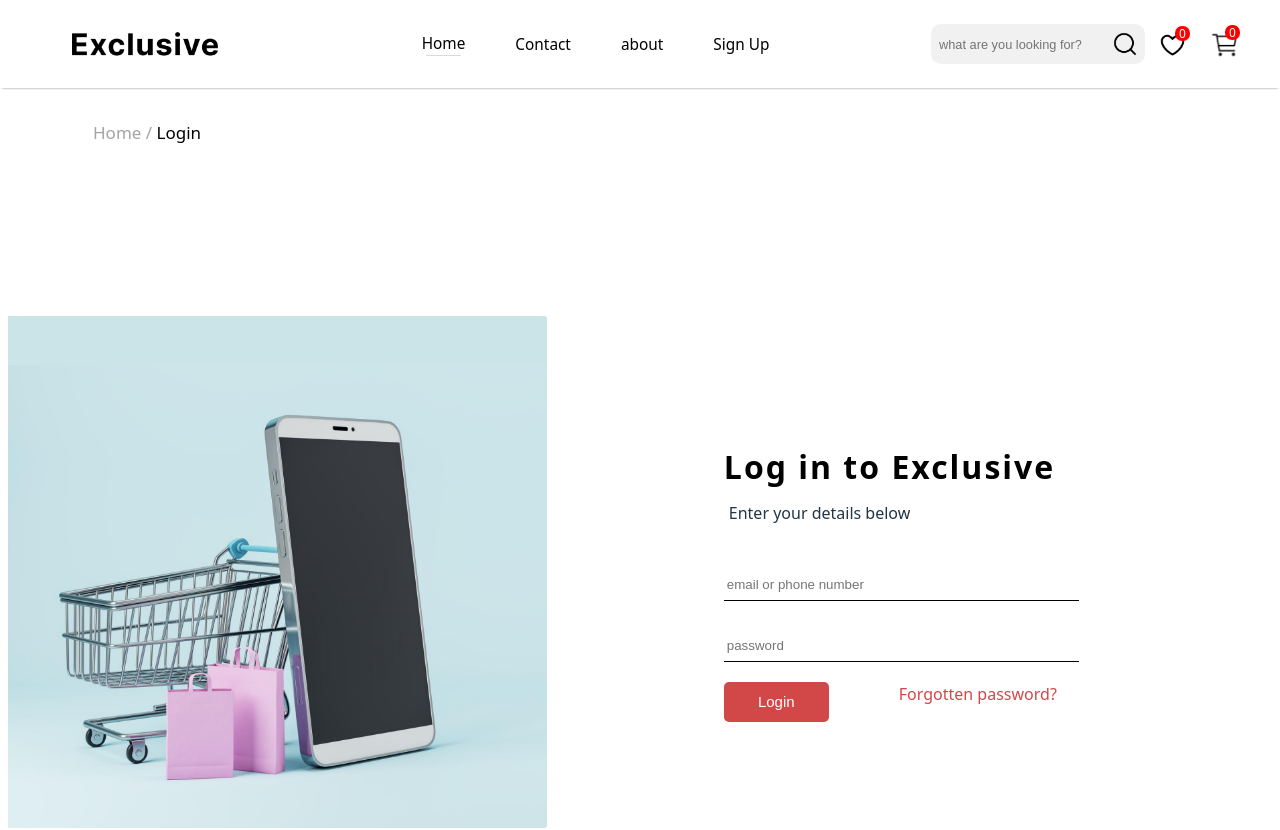
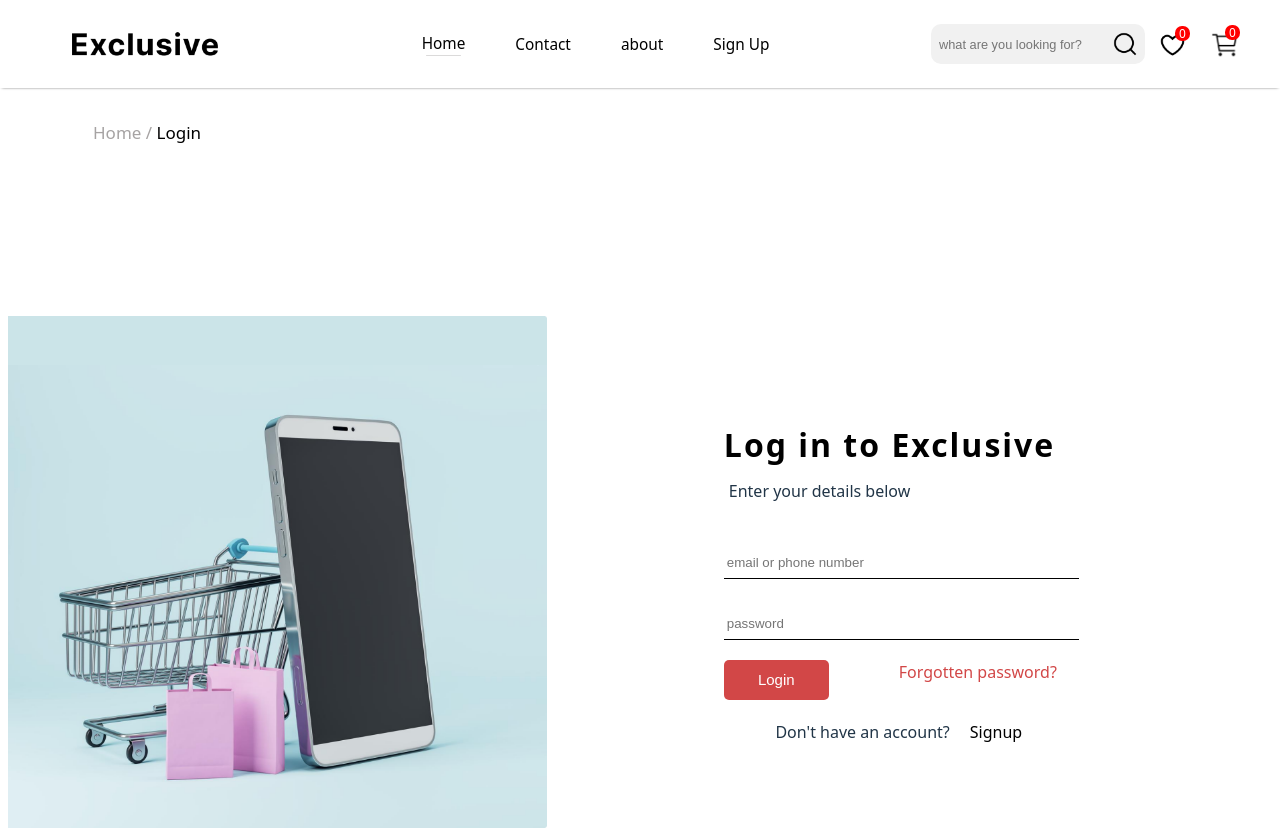
Before and after one commit to XHris2005/Exclusive, a React (Vite) app: page /Login in a window 1280 px wide. Shown: the top 830 px of the page. Built offline with nearby package versions, Linux system fonts and the light colour scheme.

Commit message:
changed backgrounf for dark mode

```diff
--- a/src/App.css
+++ b/src/App.css
@@ -0,0 +1,3 @@
+div{
+    background-color: white;
+}
--- a/src/App.jsx
+++ b/src/App.jsx
@@ -20,7 +20,7 @@ function App() {
   const [count, setCount] = useState(0)
 
   return (
-    <>
+    <div>
       <BrowserRouter>
         <Navbar></Navbar>
         <Routes>
@@ -42,7 +42,7 @@ function App() {
         <Footer></Footer>
       </BrowserRouter>
 
-    </>
+    </div>
   )
 }
 
--- a/src/Components/Footer/Footer.css
+++ b/src/Components/Footer/Footer.css
@@ -26,6 +26,7 @@ h3{
     display: flex;
     flex-direction: column;
     width: 250px;
+    background-color: black;
 }
 .footer_container .exclusive .mail{
     width: 200px;
@@ -35,6 +36,7 @@ h3{
     align-items: center;
     margin-top: 10px;
     padding-right: 5px;
+    background-color: black;
 }
 .footer_container .exclusive .mail input{
     height: 30px;
@@ -52,21 +54,25 @@ h3{
     display: flex;
     flex-direction: column;
     width: 250px;
+    background-color: black;
 }
 .footer_container .account{
     display: flex;
     flex-direction: column;
     width: 200px;
+    background-color: black;
 }
 .footer_container .quick_link {
     display: flex;
     flex-direction: column;
     width: 200px;
+    background-color: black;
 }
 .footer_container .download {
     display: flex;
     flex-direction: column;
     width: 270px;
+    background-color: black;
 }
 .footer_container .download .download_options{
     display: flex;
@@ -74,10 +80,12 @@ h3{
     width: 250px;
     gap: 2%;
     box-sizing: border-box;
+    background-color: black;
 }
 .footer_container .download .download_options .qr_code{
     display: flex;
     width: 50%;
+    background-color: black;
 }
 .footer_container .download .download_options .qr_code img{
     width: 90px;
@@ -88,6 +96,7 @@ h3{
     width: 50%;
     box-sizing: border-box;
     border: 1px solid white;
+    background-color: black;
 }
 .footer_container .download .download_options .p_a_store .play_store{
     display: flex;
@@ -95,6 +104,7 @@ h3{
     width: 100%;
     box-sizing: border-box;
     align-items: center;
+    background-color: black;
 }
 .footer_container .download .download_options .p_a_store .play_store img{
     width: 120px;
@@ -105,6 +115,7 @@ h3{
     width: 100%;
     box-sizing: border-box;
     align-items: center;
+    background-color: black;
 }
 .footer_container .download .download_options .p_a_store .app_store img {
     width: 120px;
@@ -114,6 +125,7 @@ h3{
     width: 80%;
     grid-template-columns: repeat(4, 1fr);
     margin-top: 10px;
+    background-color: black;
 }
 .footer_container .download .socials img{
     width: 30px;
--- a/src/Components/Hero/Hero.css
+++ b/src/Components/Hero/Hero.css
@@ -74,12 +74,14 @@
     justify-content: center;
     flex-direction: column;
     width: 50%;
+    background-color: black;
 }
 .hero-right .hero-right-main .main-left .main-left-iphone{
     display: flex;
     flex-direction: row;
     gap: 20px;
     align-items: center;
+    background-color: black;
 }
 .hero-right .hero-right-main .main-left .main-left-iphone img{
     width: 70px;
--- a/src/Components/Navbar/Navbar.css
+++ b/src/Components/Navbar/Navbar.css
@@ -190,6 +190,7 @@ a{
     gap: 20px;
     align-items: center;
     cursor: pointer;
+    background-color: transparent;
 }
 .account_dropdown .contents img{
     width: 30px;
--- a/src/Components/New_Arrival/New_arrival.css
+++ b/src/Components/New_Arrival/New_arrival.css
@@ -53,6 +53,7 @@
     position: relative;
     width: 100%;
     height: 100%;
+    background-color: black;
 }
 .new_arrivals .new_arrival_items .item_left .ps5 img{
     width: 550px;
@@ -64,6 +65,7 @@
     color: white;
     bottom: 20px;
     left: 20px;
+    background-color: black;
 }
 .new_arrivals .new_arrival_items .item_right{
     display: flex;
@@ -86,6 +88,7 @@
     bottom: 20px;
     left: 40px;
     color: white;
+    background-color: black;
 }
 .new_arrivals .new_arrival_items .item_right .item_right_bottom {
     display: flex;
@@ -113,6 +116,7 @@
     width: 70%;
     bottom: 20px;
     color: white;
+    background-color: rgb(31, 30, 30);
 }
 .new_arrivals .new_arrival_items .item_right .item_right_bottom .item_bottom_right {
     display: flex;
@@ -132,6 +136,7 @@
     width: 70%;
     bottom: 20px;
     color: white;
+    background-color: rgb(31, 30, 30);
 }
 @media (max-width: 1200px){
     .new_arrivals .new_arrival_items{
--- a/src/Components/cartItems/CartItems.css
+++ b/src/Components/cartItems/CartItems.css
@@ -179,6 +179,7 @@
     align-items: center;
     width: 100%;
     padding: 10px;
+    box-sizing: border-box;
 }
 .cart_items .cart_items_down .cart_item_total_display .cart_item_total hr{
     width: 90%;
--- a/src/Components/login/Login.css
+++ b/src/Components/login/Login.css
@@ -98,6 +98,12 @@
     border-radius: 5px;
     cursor: pointer;
 }
+.login_page .login_page_right .form_contents .to_signup{
+    display: flex;
+    gap: 20px;
+    align-items: center;
+    justify-content: center;
+}
 @media(max-width: 1200px) {
     .login_page {
         gap: 5%;
--- a/src/Components/login/Login.jsx
+++ b/src/Components/login/Login.jsx
@@ -1,6 +1,7 @@
 import React from "react";
 import { useState, useContext } from "react";
 import { useNavigate } from "react-router-dom";
+import { Link } from "react-router-dom";
 import './Login.css'
 import signup_side_image from '../assets/signup_side_image.png'
 import { AuthContext } from "../../Context/AuthContext";
@@ -34,6 +35,10 @@ const Login = () => {
                             <button>Login</button>
                             Forgotten password?
                         </div>
+                        <div className="to_signup">
+                            Don't have an account?
+                            <Link to='/Sign Up' onClick={()=> window.scrollTo(0,0)}>Signup</Link>
+                        </div>
                     </div>
                 </form>
 
--- a/src/Components/music_banner/Music_banner.css
+++ b/src/Components/music_banner/Music_banner.css
@@ -24,6 +24,7 @@
     justify-content: center;
     flex-direction: column;
     box-sizing: border-box;
+    background-color: black;
 }
 .banner_container .banner .banner_left h3{
     color: rgb(43, 195, 43);
@@ -51,6 +52,7 @@
     align-items: center;
     justify-content: center;
     box-sizing: border-box;
+    background-color: black;
 }
 .banner_container .banner .banner_right img{
     display: flex;
```
